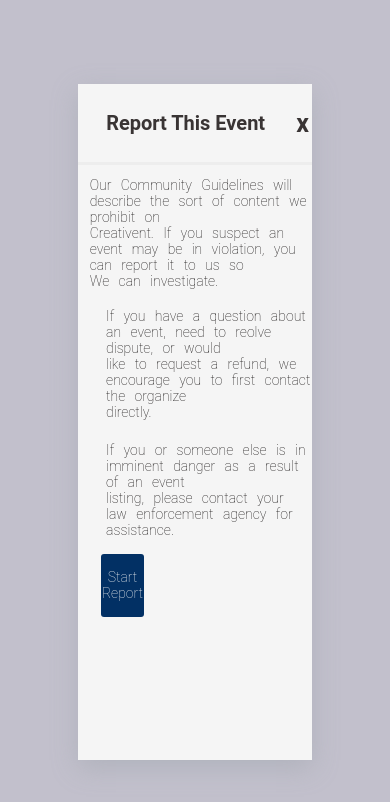
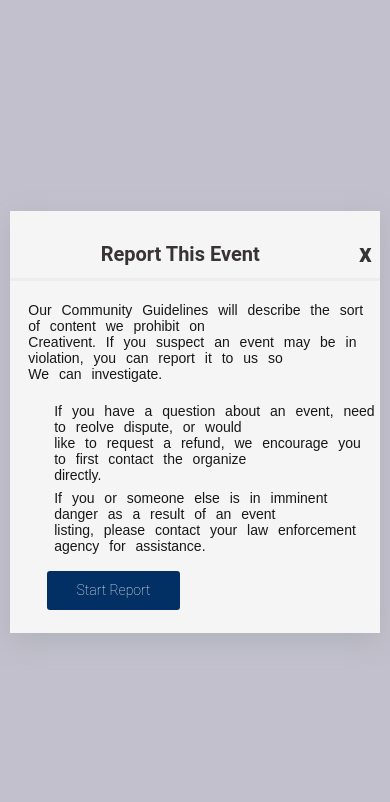
Before and after one commit to Karimtaiye/CreativentsTca, a React (Vite) app: page /#/api/report/1 in a window 390 px wide. Shown: the top 802 px of the page. Built offline with nearby package versions, Linux system fonts and the light colour scheme.

Commit message:
committed

```diff
--- a/src/Components/Report/Report.css
+++ b/src/Components/Report/Report.css
@@ -66,8 +66,8 @@
 .OurDomain{
     height: 20%;
     width: 95%;
-    /* background-color: darkcyan; */
-    display: flex; justify-content: center; align-items: center;
+    display: flex;
+    justify-content: center; align-items: center;
 
 }
 
@@ -77,7 +77,6 @@
     font-family:  'Roboto', sans-serif;
     font-size: 14px;
     word-spacing: 6px ;
-    /* background-color: red; */
 
 }
 
@@ -136,7 +135,6 @@
 .ReportEventt{
     height: 12%;
     width: 100%;
-    /* background-color: chocolate; */
     display: flex;
     justify-content: center;
     align-items: center;
@@ -146,7 +144,6 @@
 .ReportTextHolderr{
     height: 100%;
     width: 92%;
-    /* background-color: cyan; */
     display: flex;
     justify-content: center;
     align-items: center;
@@ -158,7 +155,6 @@
       font-weight: bold;
       font-family:  'Roboto', sans-serif;
       font-size: 20px;
-      /* text-align: center; */
 }
 
 .ReportCancelHolderr{
@@ -181,16 +177,17 @@
     width: 100%;
     display: flex;
     flex-direction: column;
+    /* justify-content: space-evenly; */
     align-items: end;
 }
 
 .ResonForReport{
-    height: 45vh;
+    height: 50%;
     width: 95%;
     display: flex;
     flex-direction: column;
     justify-content: center;
-    gap: 2%;
+    gap: 4%;
 }
 
 .ReasonText{
@@ -208,59 +205,15 @@
    cursor: pointer;
 }
 
-/* .Harmful{
-    height:7% ;
-    width: 100%;
-}
-.Illegal{
-    height:7% ;
-    width: 100%;
-}
-.Spam{
-    height:7% ;
-    width: 100%;
-}
-.Sex{
-    height:7% ;
-    width: 100%;
-}
-.Hateful{
-    height:7% ;
-    width: 100%;
-}
-.Violence{
-    height:7% ;
-    width: 100%;
-}
-.Canceled{
-    height:7% ;
-    width: 100%;
-}
-.Request{
-    height:7% ;
-    width: 100%;
-}
-.Copyright{
-    height:7% ;
-    width: 100%;
-} */
 .YourEmail{
     height: 18%;
     width: 95%;
-    /* background-color: rgb(139, 0, 102); */
     display: flex;
     justify-content: flex-start;
     align-items: center;
 
 }
 
-.ReportEmail{
-    all: unset;
-    height: 45%;
-    width: 40%;
-    border: 1px solid rgb(222, 215, 215);
-    padding: 6px;
-}
 .ReportDescription{
     height: 22%;
     width: 95%;
@@ -286,7 +239,6 @@
 .SubmitAndGoBack{
     height: 15%;
     width: 95%;
-    /* background-color: rgb(74, 139, 0); */
     display: flex;
     justify-content: flex-start;
     align-items: center;
--- a/src/Components/Report/Report.jsx
+++ b/src/Components/Report/Report.jsx
@@ -1,6 +1,7 @@
 
 import { useState } from "react"
 import   "./Report.css"
+import   "./ReportMobile.css"
 import axios from 'axios'
 import { useSelector } from 'react-redux'
 import { useParams, useNavigate } from 'react-router-dom'
@@ -77,23 +78,27 @@ const Report = () => {
                 </div>
                 <div className="OurDomain">
                  <div className="OurDomainText">
-                 Our Community Guidelines will describe the sort of content we prohibit on<br></br>
+                 <span>Our Community Guidelines will describe the sort of content we prohibit on<br></br>
                     Creativent. If you suspect an event may be in violation, you can report it to us so<br></br>
-                    We can investigate.
+                    We can investigate.</span>
                  </div>
                 </div>
                 <div className="TheOrganizer">
                     <div className="TheOrganizerOne">
                        <div className="OurDomainText">
-                       If you have a question about an event, need to reolve dispute, or would<br></br>
+                      <span>
+                      If you have a question about an event, need to reolve dispute, or would<br></br>
                         like to request a refund, we encourage   you to first contact the organize<br></br>
                         directly.
+                      </span>
                        </div>
                     </div>
                     <div className="TheOrganizerTwo">
                         <div className="OurDomainText">
+                            <span>
                             If you or someone else is in imminent danger as a result of an event <br></br>listing,
                             please contact your law enforcement agency for assistance.
+                            </span>
                         </div>
 
                     </div>
@@ -206,12 +211,7 @@ const Report = () => {
                     </div>
 
                     </div>
-                    <div className="ReasonOption">
 
-                      </div>
-                      {/* <div className="YourEmail">
-                          <input type="email"  placeholder="Your Email*" className="ReportEmail"/>
-                      </div> */}
                       <textarea name="description" rows="4" cols="50" className="ReportDes" defaultValue="Enter your description here...">
 
                         </textarea>
--- /dev/null
+++ b/src/Components/Report/ReportMobile.css
@@ -0,0 +1,40 @@
+@media only screen and (max-width : 768px){
+    .Report{
+        height: 50vh;
+        width: 95%;
+        justify-content: space-evenly;
+    }
+
+    .StartButt{
+        height: 75%;
+        width: 40%;
+        margin-top: 9px;
+    }
+
+    .Reportt{
+        height: 60vh;
+        width: 95%;
+    }
+
+    .ReportDes{
+        height: 18%;
+        width: 75%;
+        border-radius: 3px;
+    }
+
+    .SubmitAndGoBack{
+        height: 15%;
+        width: 95%;
+        display: flex;
+        justify-content: flex-start;
+        align-items: center;
+        gap: 10px;
+    }
+
+    .ReportButton{
+        height: 70%;
+        width: 35%;
+    }
+
+
+}
```
